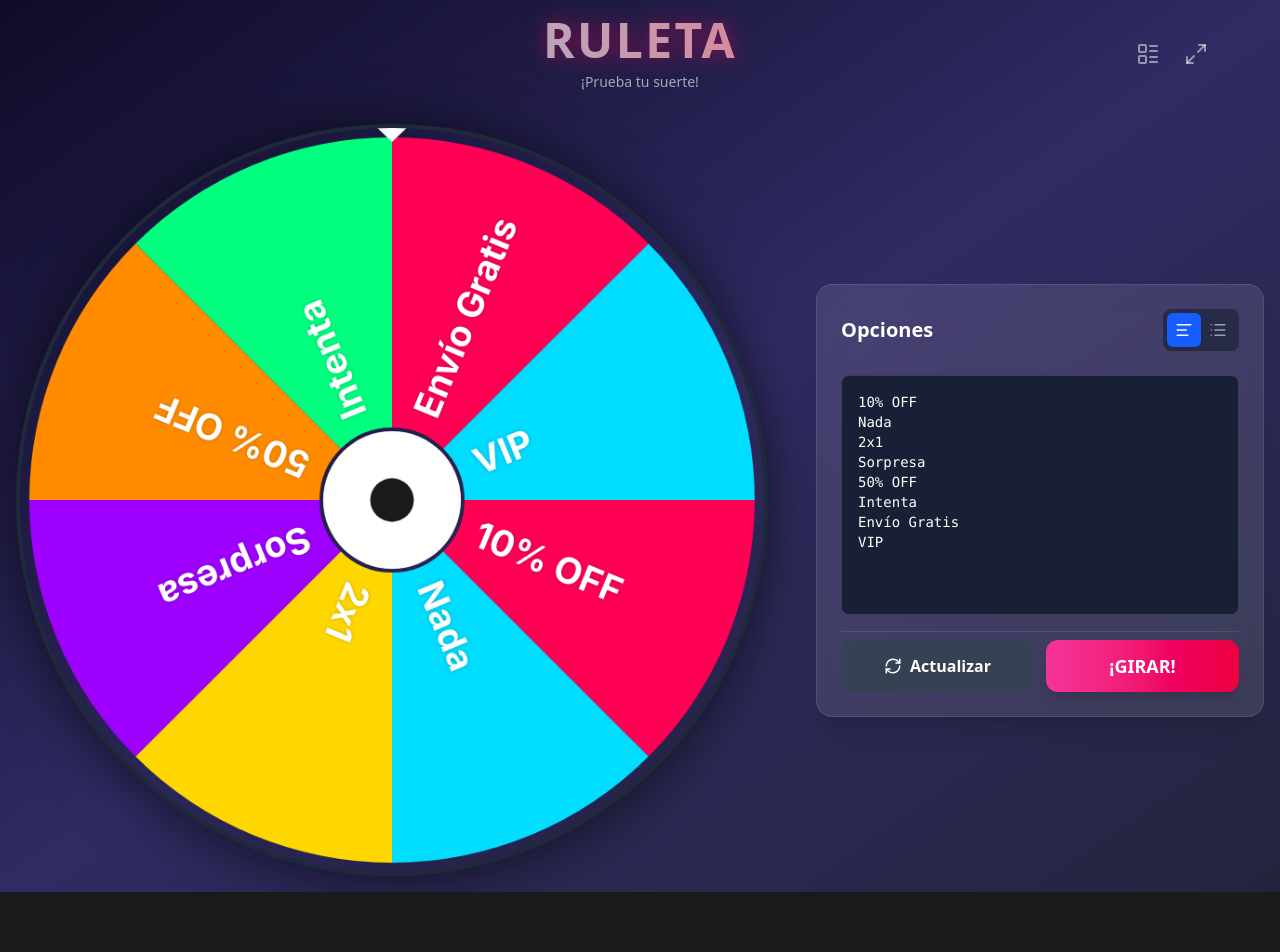
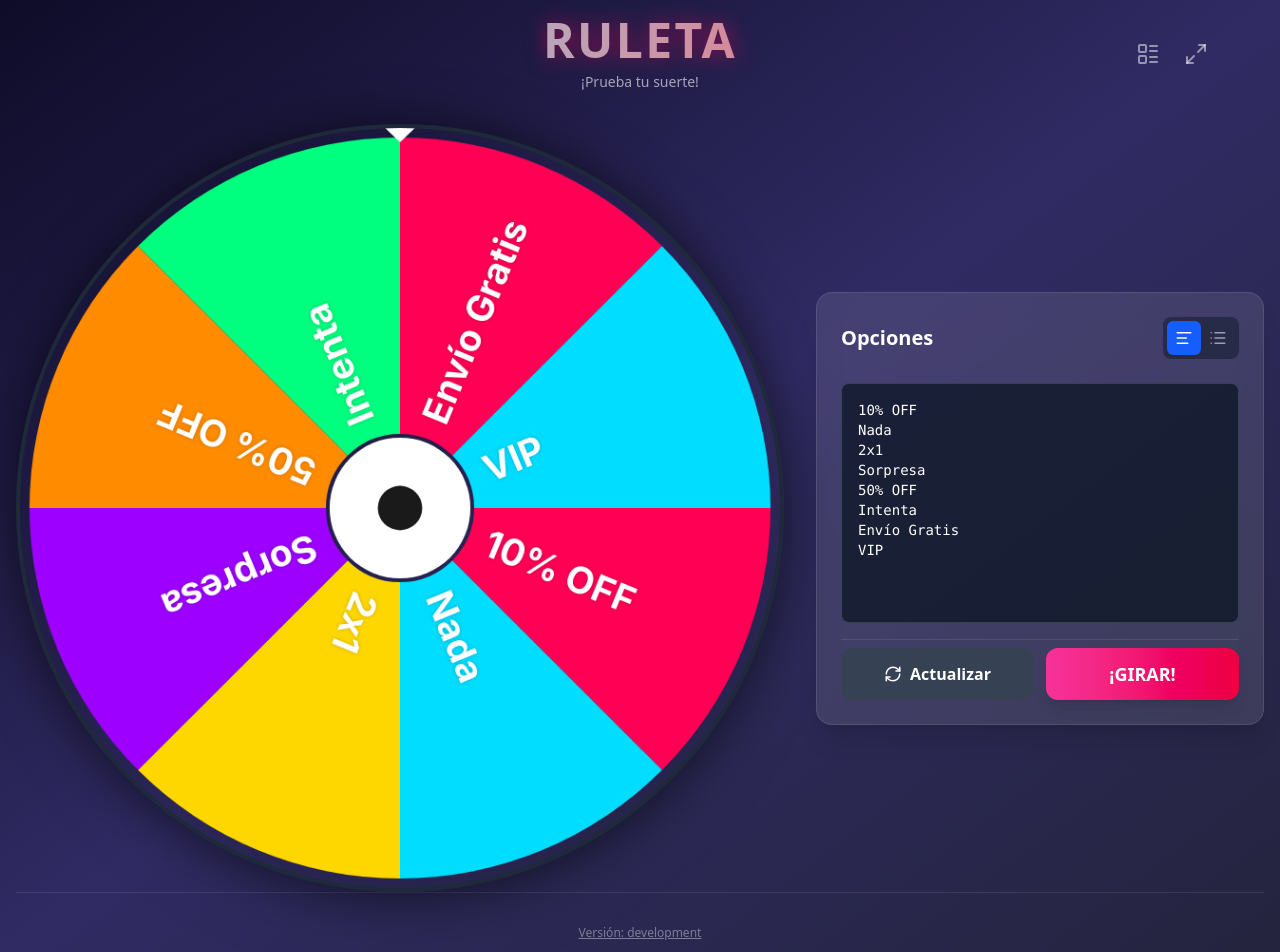
Before and after one commit to rcarrionr/ruleta, a React (Vite) app: page / in a window 1280 px wide. Shown: the top 952 px of the page. Before the commit the page ends 892 px from the top, so only its background shows below. Built offline with nearby package versions, Linux system fonts and the light colour scheme; the HTML template or start-up script is replaced by a standard one.

Commit message:
Agregar información del commit en el footer de App.tsx

```diff
--- a/src/App.tsx
+++ b/src/App.tsx
@@ -5,6 +5,7 @@ import { ScrollWheel } from '@/components/ScrollWheel';
 import { Controls } from '@/components/Controls';
 import { WinnerModal } from '@/components/WinnerModal';
 import { Prize } from '@/types';
+import { COMMIT_HASH, COMMIT_URL } from '@/utils/commit-info';
 
 const PALETTE = ["#FF0055", "#00DDFF", "#FFD700", "#9D00FF", "#FF8C00", "#00FF7F"];
 const STORAGE_KEY = 'ruleta_data_v1';
@@ -62,7 +63,7 @@ function App() {
   const initialText = prizes.map(p => p.text).join('\n');
 
   return (
-    <div className={`bg-gradient-to-br from-[#0f0c29] via-[#302b63] to-[#24243e] flex flex-col items-center p-4 font-sans text-white transition-all duration-500 ${isFocusMode ? 'h-screen w-screen overflow-hidden justify-between pb-8 pt-2' : 'min-h-screen justify-center overflow-hidden'}`}>
+    <div className={`bg-gradient-to-br from-[#0f0c29] via-[#302b63] to-[#24243e] flex flex-col items-center p-4 font-sans text-white transition-all duration-500 ${isFocusMode ? 'h-screen w-screen overflow-hidden' : 'min-h-screen'}`}>
 
       <header className={`transition-all duration-500 text-center relative w-full max-w-6xl z-50 ${isFocusMode ? 'h-12 flex items-center justify-center shrink-0' : 'mb-8'}`}>
         <h1 className={`font-black text-transparent bg-clip-text bg-gradient-to-r from-[#00DDFF] to-[#FF0055] drop-shadow-[0_0_10px_rgba(255,0,85,0.5)] uppercase tracking-wider transition-all ${isFocusMode ? 'text-2xl' : 'text-5xl'}`}>
@@ -92,7 +93,7 @@ function App() {
         </div>
       </header>
 
-      <div className={`flex w-full max-w-7xl justify-center transition-all duration-500 ${isFocusMode ? 'flex-col items-center flex-1 h-full overflow-hidden' : 'flex-col lg:flex-row items-center gap-8 lg:gap-12'}`}>
+      <div className={`flex w-full max-w-7xl justify-center transition-all duration-500 ${isFocusMode ? 'flex-col items-center flex-1 h-full overflow-hidden' : 'flex-col lg:flex-row items-center gap-8'}`}>
 
         <div className={`flex justify-center transition-all duration-500 ${isFocusMode ? 'flex-1 w-full h-full items-center justify-center overflow-hidden py-4' : 'flex-1 w-full'}`}>
           {viewMode === 'wheel' ? (
@@ -135,6 +136,21 @@ function App() {
         onClose={() => setWinner(null)}
       />
 
+      {/* Footer with Commit Info */}
+      {!isFocusMode && (
+        <footer className="mt-auto pt-8 text-center text-white/40 text-xs border-t border-white/10 w-full">
+          <a
+            href={COMMIT_URL}
+            target="_blank"
+            rel="noopener noreferrer"
+            className="hover:text-white/60 transition underline"
+            title="Ver commit en GitHub"
+          >
+            Versión: {COMMIT_HASH}
+          </a>
+        </footer>
+      )}
+
     </div>
   );
 }
```
